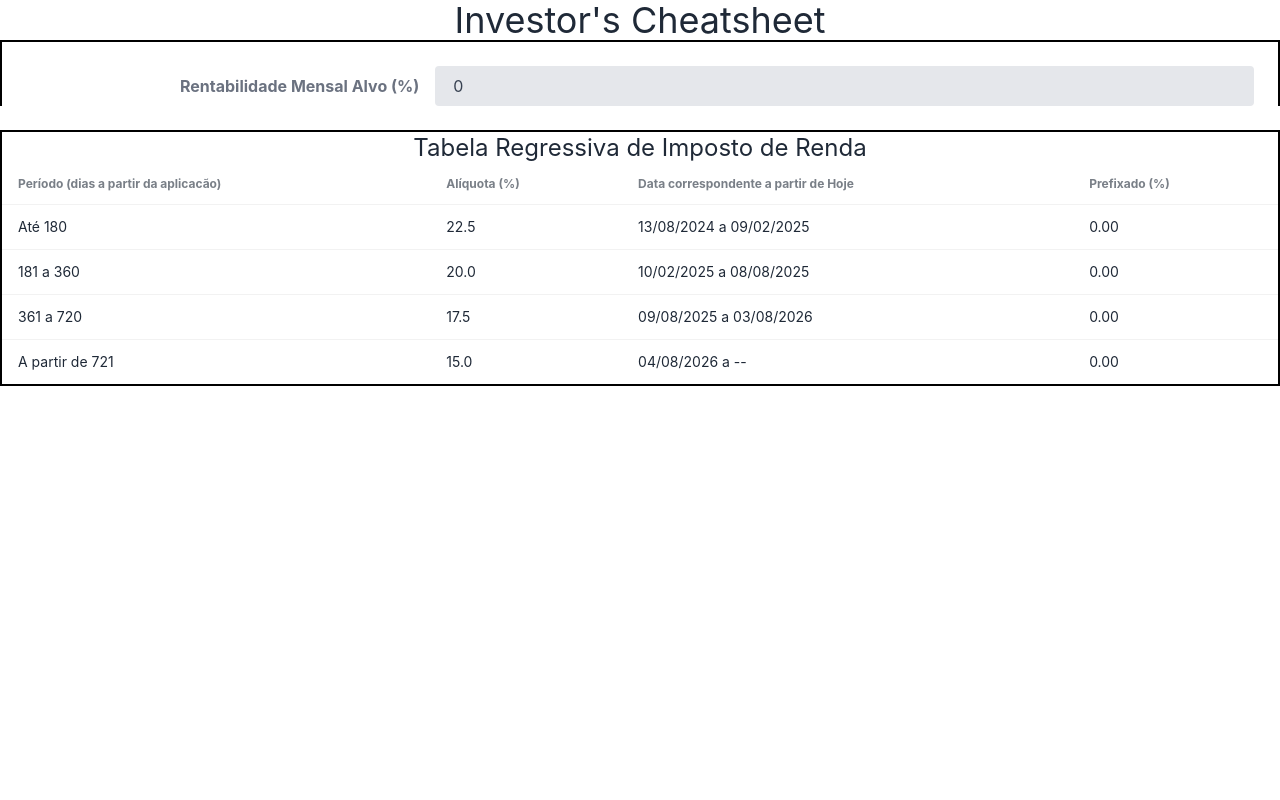
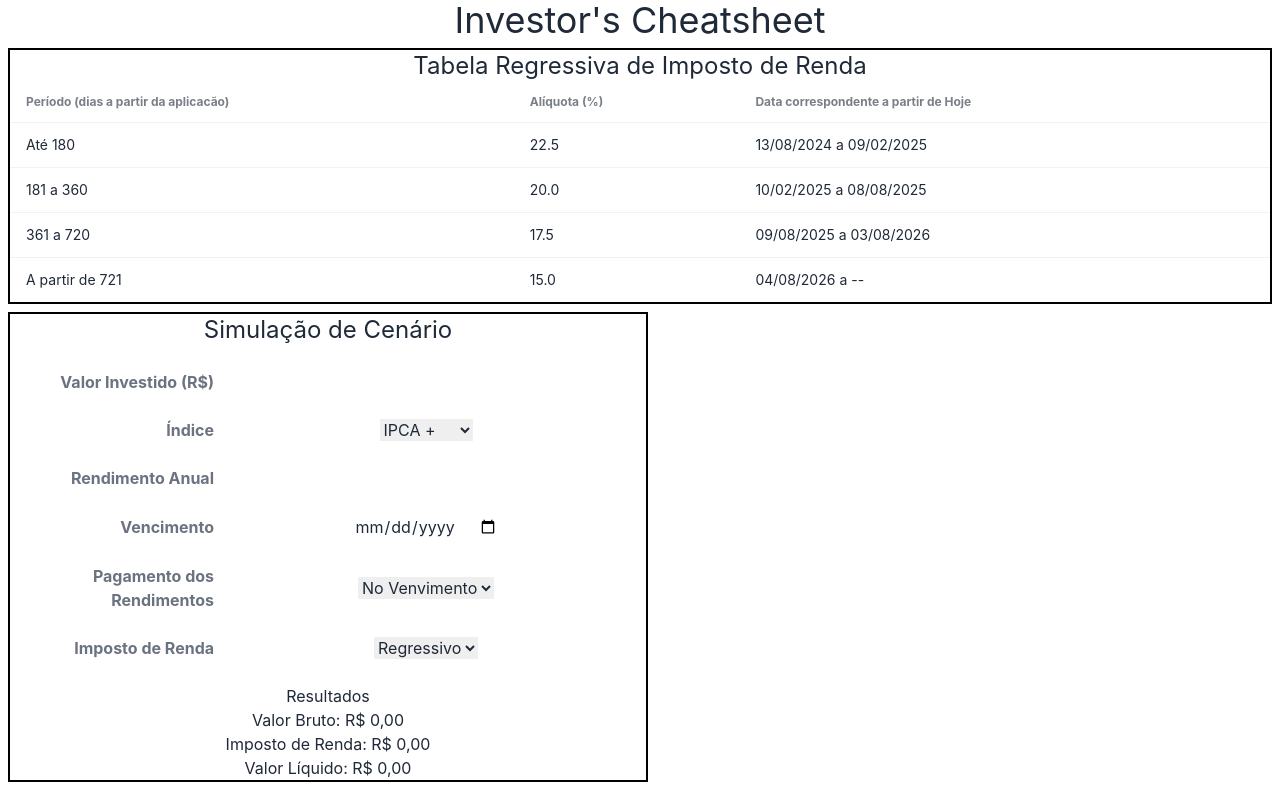
Before and after one commit to dmelo/investors-cheatsheet, a React (Create React App) app: page / in a window 1280 px wide. Built offline with nearby package versions, Linux system fonts and the light colour scheme.

Commit message:
WIP Scenarion Simulation

```diff
--- a/src/App.tsx
+++ b/src/App.tsx
@@ -1,16 +1,15 @@
 import React, {useState} from 'react';
 import RegressiveTaxTable from './components/RegressiveTaxTable';
-import InvestmentSimulationInput from './components/InvestmentSimulationInput';
+import ScenarioSimulation from './components/ScenarioSimulation';
 import './App.css';
 
 function App() {
-  const [monthlyTargetProfit, setMonthlyTargetProfit] = useState<number>(0);
 
   return (
     <div className="App">
       <h1 className="text-4xl">Investor's Cheatsheet</h1>
-      <InvestmentSimulationInput setMonthlyTargetProfit={setMonthlyTargetProfit} monthlyTargetProfit={monthlyTargetProfit}/>
-      <RegressiveTaxTable monthlyTargetProfit={monthlyTargetProfit}/>
+      <RegressiveTaxTable/>
+      <ScenarioSimulation/>
     </div>
 
   );
--- a/src/components/RegressiveTaxTable/index.tsx
+++ b/src/components/RegressiveTaxTable/index.tsx
@@ -21,8 +21,6 @@ function calcPrefixedValue(monthlyPercentage: number, taxPercentage: number) {
 }
 
 type RegressiveTaxTableProps = {
-  monthlyTargetProfit: number;
-    // Define props here
 };
 
 const RegressiveTaxTable: React.FC<RegressiveTaxTableProps> = (props) => {
@@ -32,34 +30,30 @@ const RegressiveTaxTable: React.FC<RegressiveTaxTableProps> = (props) => {
       "aliquot": 22.5,
       "date_start": todayPlusNDays(0),
       "date_end": todayPlusNDays(180),
-      "prefixed": calcPrefixedValue(props.monthlyTargetProfit, 22.5)
     },
     {
       "period": "181 a 360",
       "aliquot": 20.0,
       "date_start": todayPlusNDays(181),
       "date_end": todayPlusNDays(360),
-      "prefixed": calcPrefixedValue(props.monthlyTargetProfit, 20.0)
     },
     {
       "period": "361 a 720",
       "aliquot": 17.5,
       "date_start": todayPlusNDays(361),
       "date_end": todayPlusNDays(720),
-      "prefixed": calcPrefixedValue(props.monthlyTargetProfit, 17.5)
     },
     {
       "period": "A partir de 721",
       "aliquot": 15.0,
       "date_start": todayPlusNDays(721),
       "date_end": "--",
-      "prefixed": calcPrefixedValue(props.monthlyTargetProfit, 15.0)
     },
   ];
 
     return (
 
-    <div className="border-solid border-2 border-black">
+    <div className="border-solid border-2 border-black m-2">
     <h2 className="text-2xl">Tabela Regressiva de Imposto de Renda</h2>
     <table className="table">
         <thead>
@@ -67,7 +61,6 @@ const RegressiveTaxTable: React.FC<RegressiveTaxTableProps> = (props) => {
             <th>Período (dias a partir da aplicacão)</th>
             <th>Alíquota (%)</th>
             <th>Data correspondente a partir de Hoje</th>
-            <th>Prefixado (%)</th>
             </tr>
         </thead>
         <tbody>
@@ -77,7 +70,6 @@ const RegressiveTaxTable: React.FC<RegressiveTaxTableProps> = (props) => {
                 <td>{item.period}</td>
                 <td>{item.aliquot.toFixed(1)}</td>
                 <td>{item.date_start} a {item.date_end}</td>
-                <td>{item.prefixed.toFixed(2)}</td>
                 </tr>
             );
             })}
--- /dev/null
+++ b/src/components/ScenarioSimulation/index.tsx
@@ -0,0 +1,134 @@
+import React from 'react';
+
+type ScenarioSimulationProps = {
+};
+
+const ScenarioSimulation: React.FC<ScenarioSimulationProps> = (props) => {
+    const [investment, setInvestment] = React.useState<number>(0.0);
+    const [index, setIndex] = React.useState<string>('ipca');
+    const [yieldValue, setYieldValue] = React.useState<number>(0.0);
+    const [dueDate, setDueDate] = React.useState<string>('');
+    const [yieldTiming, setYieldTiming] = React.useState<string>('all-at-the-end');
+    const [taxType, setTaxType] = React.useState<string>('regressive');
+
+    return (
+        <div className="w-1/2 border-solid border-2 border-black m-2">
+            {/* <ul>
+                <li>Investment: {investment}</li>
+                <li>Index: {index}</li>
+                <li>Yield: {yieldValue}</li>
+                <li>Due Date: {dueDate}</li>
+                <li>Yield Timing: {yieldTiming}</li>
+                <li>Tax Type: {taxType}</li>
+            </ul> */}
+            <h2 className="text-2xl">Simulação de Cenário</h2>
+            <form className="w-full">
+
+                 <div className="md:flex md:items-center m-6">
+                    <div className="md:w-1/3">
+                        <label className="block text-gray-500 font-bold md:text-right mb-1 md:mb-0 pr-4" htmlFor="inline-investment">
+                            Valor Investido (R$)
+                        </label>
+                    </div>
+                    <div className="md:w-2/3">
+                        <input
+                            type="number"
+                            min="0.00"
+                            step="0.01"
+                            className="" id="inline-investment"
+                            onChange={e => setInvestment(parseFloat(e.target.value) || 0.0)}/>
+
+                    </div>
+                </div>
+
+                <div className="md:flex md:items-center m-6">
+                    <div className="md:w-1/3">
+                        <label className="block text-gray-500 font-bold md:text-right mb-1 md:mb-0 pr-4" htmlFor="inline-index">
+                            Índice
+                        </label>
+                    </div>
+                    <div className="md:w-2/3">
+                        <select id="inline-index" onChange={e => setIndex(e.target.value)}>
+                            <option value="ipca-plus">IPCA +</option>
+                            <option value="prefixed">Prefixado</option>
+                            <option value="cdi-plus">CDI +</option>
+                            <option value="cdi">% do CDI</option>
+                        </select>
+                    </div>
+                </div>
+
+                <div className="md:flex md:items-center m-6">
+                    <div className="md:w-1/3">
+                        <label className="block text-gray-500 font-bold md:text-right mb-1 md:mb-0 pr-4" htmlFor="inline-yield">
+                            Rendimento Anual
+                        </label>
+                    </div>
+                    <div className="md:w-2/3">
+                        <input
+                            type="number"
+                            className=""
+                            id="inline-yield"
+                            onChange={e => setYieldValue(parseFloat(e.target.value) || 0.0)}/>
+
+                    </div>
+                </div>
+
+                <div className="md:flex md:items-center m-6">
+                    <div className="md:w-1/3">
+                        <label className="block text-gray-500 font-bold md:text-right mb-1 md:mb-0 pr-4" htmlFor="inline-due-date">
+                            Vencimento
+                        </label>
+                    </div>
+                    <div className="md:w-2/3">
+                        <input
+                            type="date"
+                            className=""
+                            id="inline-due-date"
+                            onChange={e => setDueDate(e.target.value)}/>
+
+                    </div>
+                </div>
+
+                <div className="md:flex md:items-center m-6">
+                    <div className="md:w-1/3">
+                        <label className="block text-gray-500 font-bold md:text-right mb-1 md:mb-0 pr-4" htmlFor="inline-yield-timing">
+                            Pagamento dos Rendimentos
+                        </label>
+                    </div>
+                    <div className="md:w-2/3">
+                        <select id="inline-yield-timing" onChange={e => setYieldTiming(e.target.value)}>
+                            <option value="all-at-the-end">No Venvimento</option>
+                            <option value="semiannual">Semestral</option>
+                            <option value="monthly">Mensal</option>
+                        </select>
+                    </div>
+                </div>
+
+                <div className="md:flex md:items-center m-6">
+                    <div className="md:w-1/3">
+                        <label className="block text-gray-500 font-bold md:text-right mb-1 md:mb-0 pr-4" htmlFor="inline-tax-type">
+                            Imposto de Renda
+                        </label>
+                    </div>
+                    <div className="md:w-2/3">
+                        <select id="inline-tax-type" onChange={e => setTaxType(e.target.value)}>
+                            <option value="regressive">Regressivo</option>
+                            <option value="exempt">Isento</option>
+                        </select>
+                    </div>
+                </div>
+
+
+            </form>
+
+            <h3>Resultados</h3>
+            <ul>
+                <li>Valor Bruto: R$ 0,00</li>
+                <li>Imposto de Renda: R$ 0,00</li>
+                <li>Valor Líquido: R$ 0,00</li>
+            </ul>
+        </div>
+    );
+};
+
+export default ScenarioSimulation;
```
